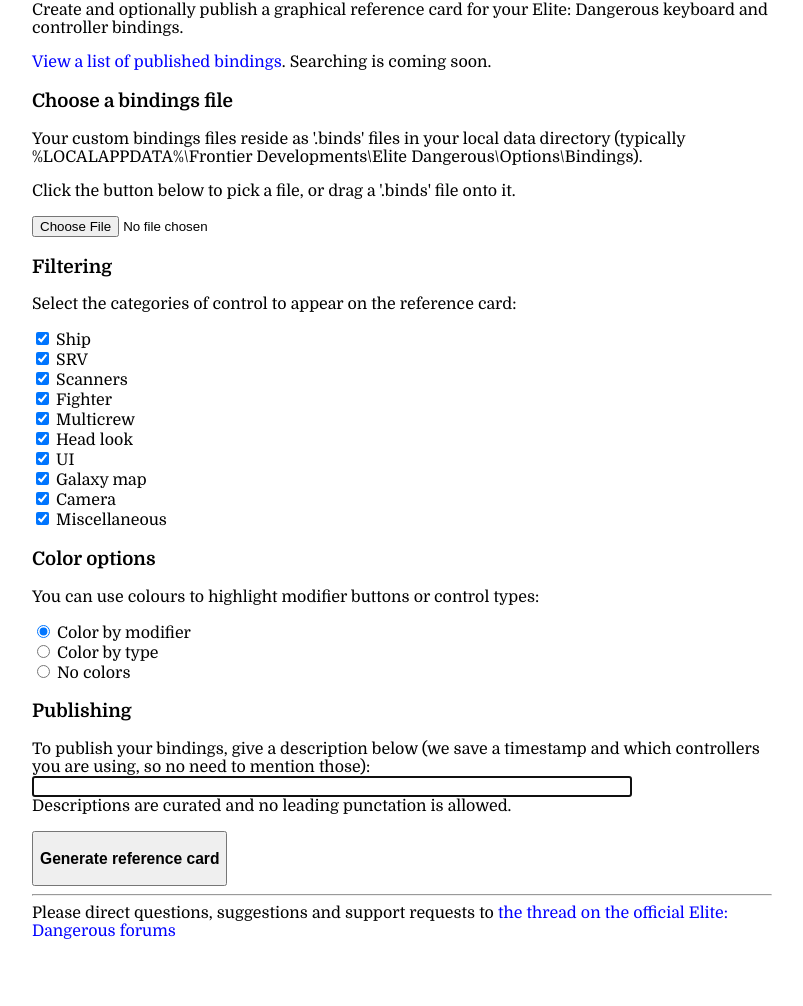
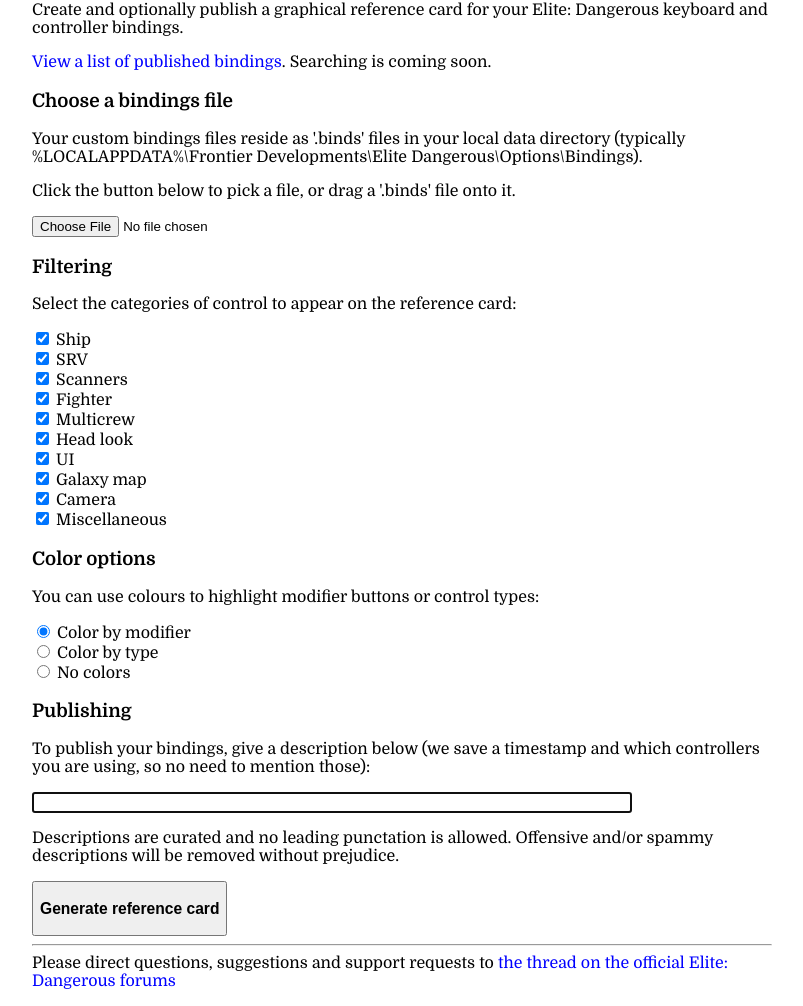
Before and after one commit to richardbuckle/EDRefCard, a plain HTML site: page www/index.html in a window 1280 px wide. Shown: the part 57-1063 px from the top of the page, without its empty margins (238-1041 px from the left). Before the commit the page ends 1013 px from the top, so only its background shows below. Drawn offline with Linux system fonts and the light colour scheme.

Commit message:
Add note about spam etc.

```diff
--- a/www/index.html
+++ b/www/index.html
@@ -59,11 +59,12 @@
           <p />
           <h3>Publishing</h3>
           To publish your bindings, give a description below (we save a timestamp and which controllers you are using, so no need to mention those):
-          <br>
+          <p />
           <input type="text" name="description" autofocus size="256"  maxlength="256" style="width: 600px;/">
           <br>
-          Descriptions are curated and no leading punctation is allowed.
-          <p />
+          <p>
+          Descriptions are curated and no leading punctation is allowed. Offensive and/or spammy descriptions will be removed without prejudice.
+          </p>
 		  <div class="button">
 			<button type="submit"><h3>Generate reference card</h3></button>
 		  </div>
```
